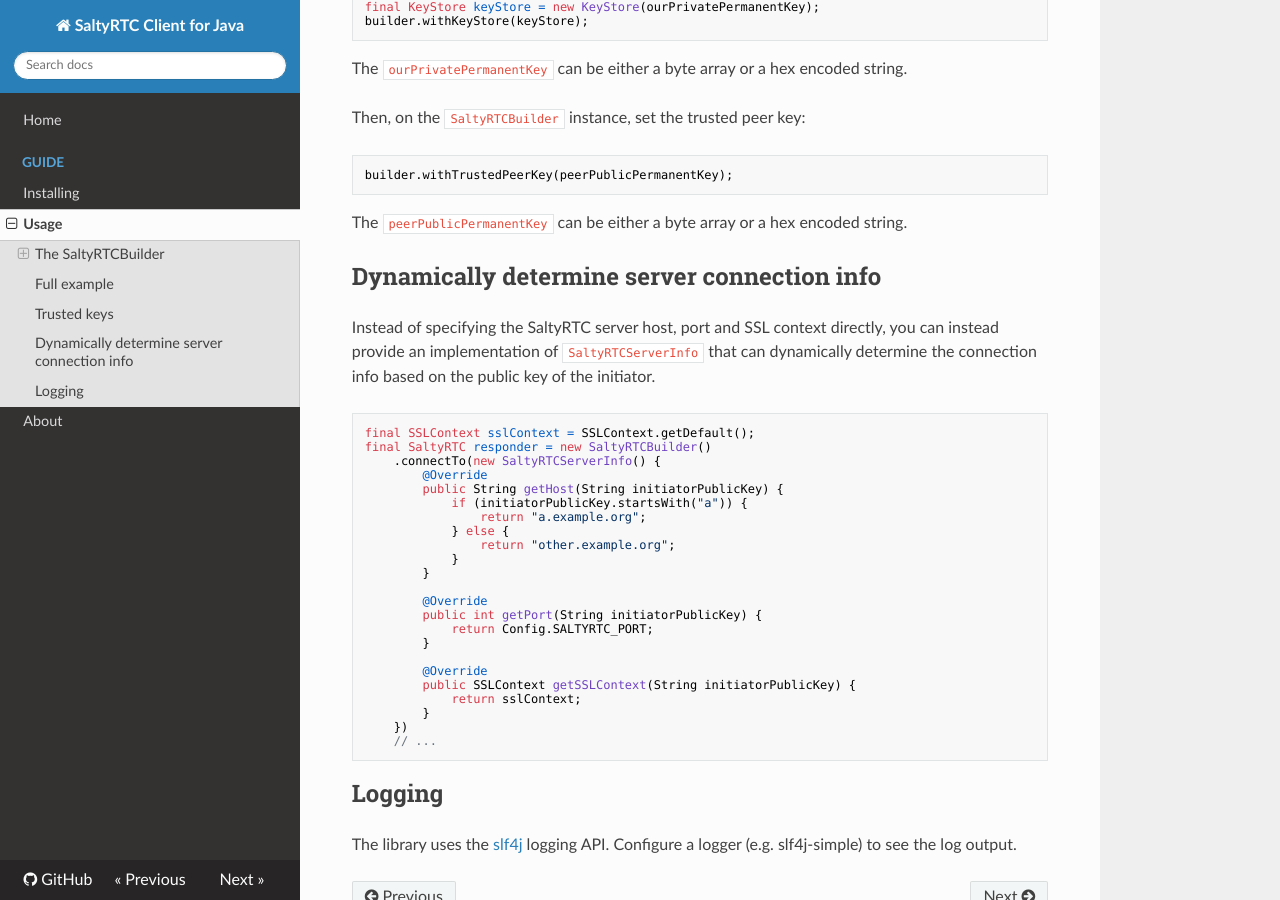
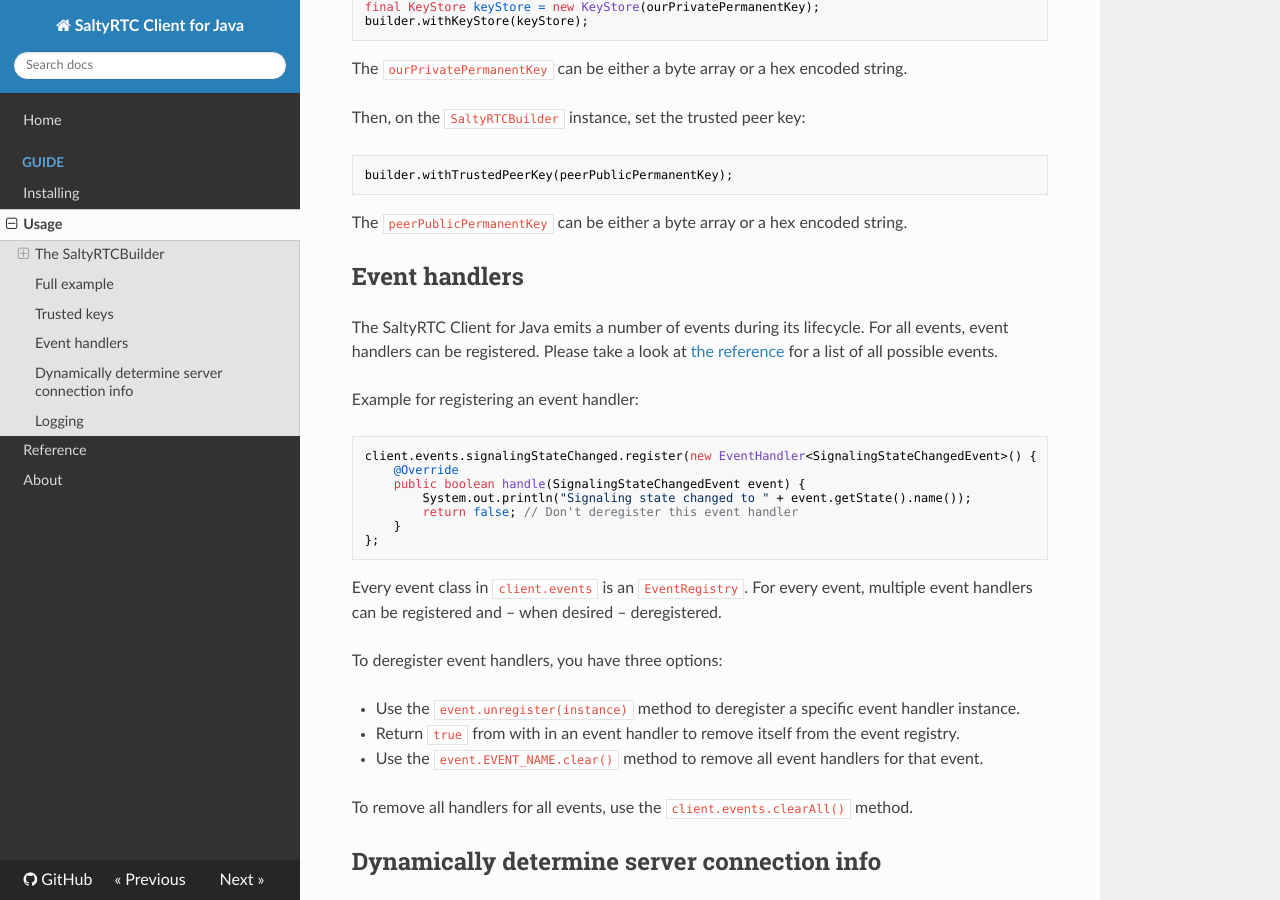
Before and after one commit to saltyrtc/saltyrtc-client-java, an MkDocs documentation site: the page built from docs/docs/usage.md, in a window 1280 px wide and 900 px high, scrolled down 2613 px. Built offline with MkDocs 1.6.1, drawn with Linux system fonts in a browser that asks for light colours; nearby versions of some CDN libraries; old or Windows-style settings are respelled for this version of MkDocs.

Commit message:
Add docs for events (#74)

````diff
--- a/docs/docs/usage.md
+++ b/docs/docs/usage.md
@@ -143,6 +143,40 @@
 
 The `peerPublicPermanentKey` can be either a byte array or a hex encoded string.
 
+## Event handlers
+
+The SaltyRTC Client for Java emits a number of events during its lifecycle.
+For all events, event handlers can be registered. Please take a look at
+[the reference](reference/) for a list of all possible events.
+
+Example for registering an event handler:
+
+```java
+client.events.signalingStateChanged.register(new EventHandler<SignalingStateChangedEvent>() {
+    @Override
+    public boolean handle(SignalingStateChangedEvent event) {
+        System.out.println("Signaling state changed to " + event.getState().name());
+        return false; // Don't deregister this event handler
+    }
+};
+```
+
+Every event class in `client.events` is an `EventRegistry`. For every event,
+multiple event handlers can be registered and -- when desired --
+deregistered.
+
+To deregister event handlers, you have three options:
+
+* Use the `event.unregister(instance)` method to deregister a specific
+  event handler instance.
+* Return `true` from with in an event handler to remove itself from the
+  event registry.
+* Use the `event.EVENT_NAME.clear()` method to remove all event handlers
+  for that event.
+
+To remove all handlers for all events, use the `client.events.clearAll()`
+method.
+
 ## Dynamically determine server connection info
 
 Instead of specifying the SaltyRTC server host, port and SSL context directly,
--- a/docs/mkdocs.yml
+++ b/docs/mkdocs.yml
@@ -14,4 +14,5 @@
   - Guide:
     - Installing: installing.md
     - Usage: usage.md
+    - Reference: reference.md
   - About: about.md
````
Also changed, not shown: docs/docs/reference.md (added, +26 -0 lines), 1 other file.
